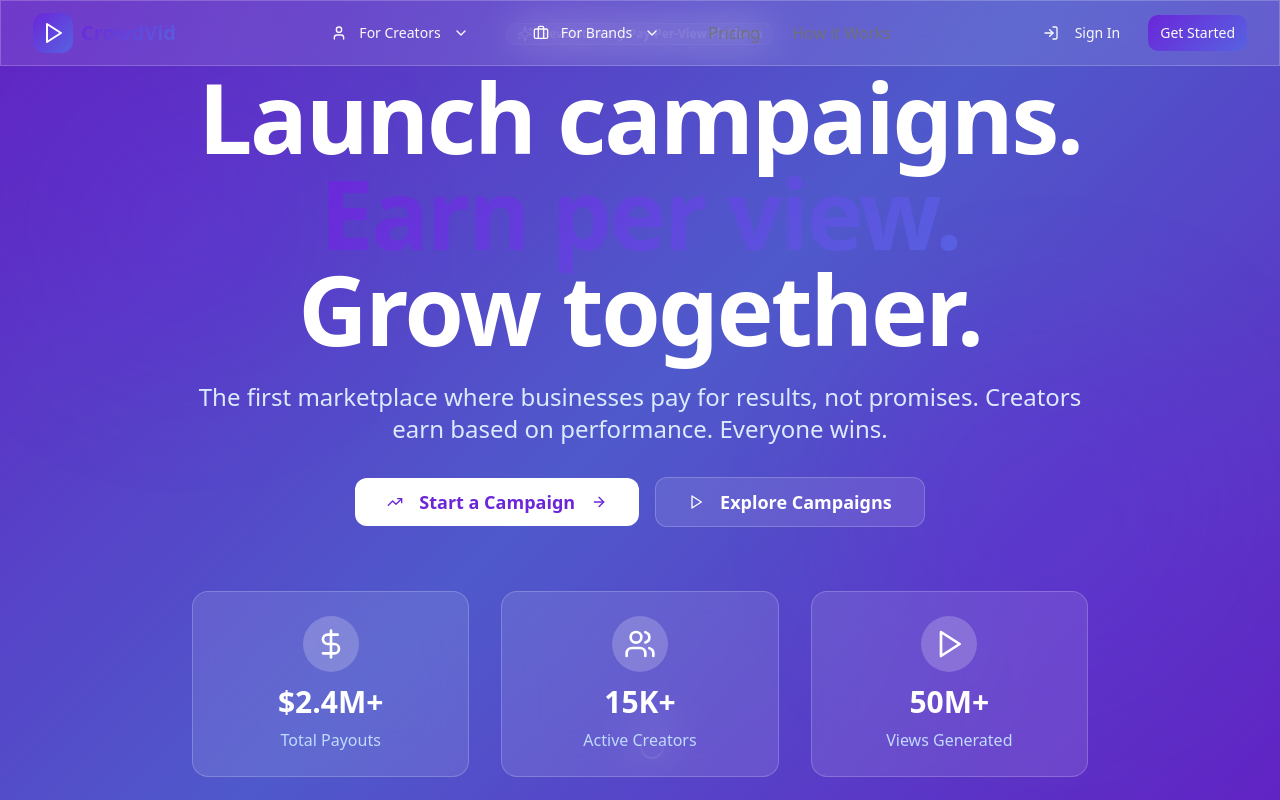
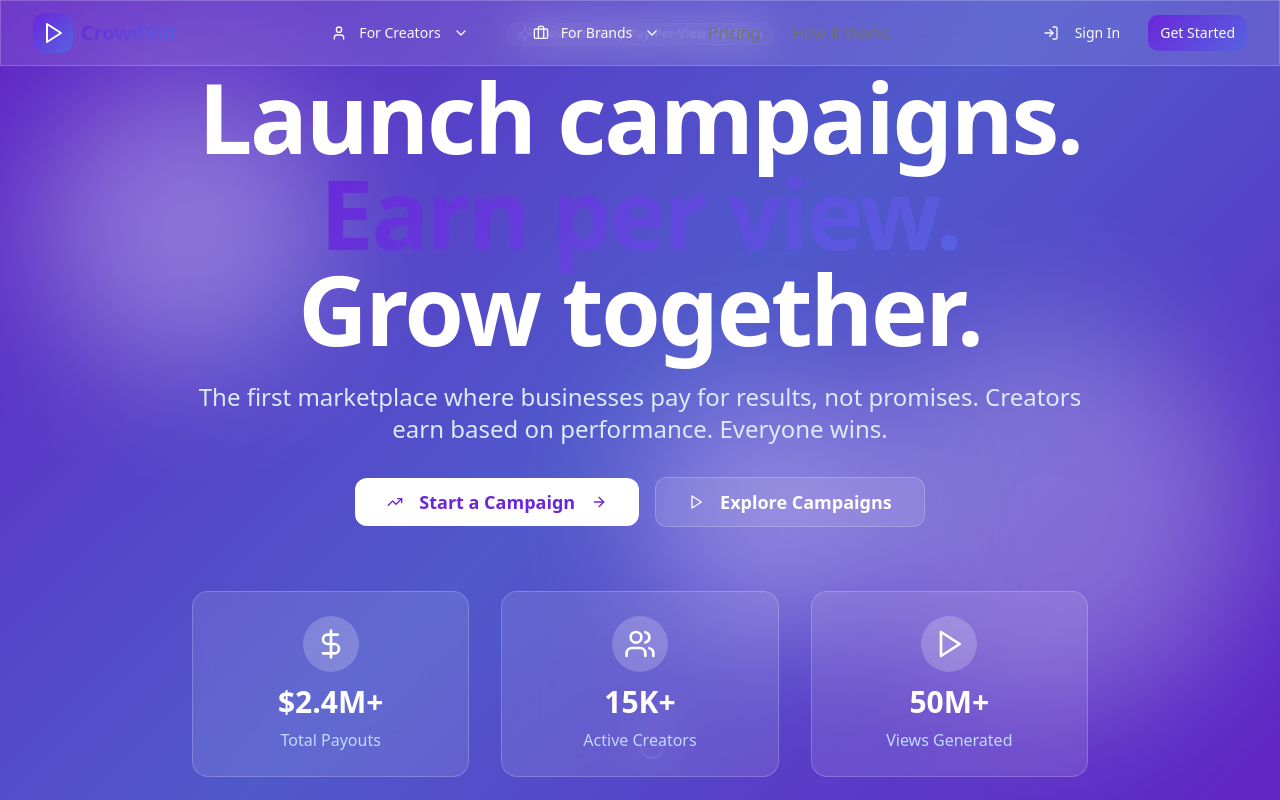
Before and after one commit to Mateo20-05/view-pay-grow, a React (Vite) app: page / in a window 1280 px wide. Shown: the top 800 px of the page. Built offline with nearby package versions, Linux system fonts and the light colour scheme.

Commit message:
Refactor: Adjust color scheme
Update the color scheme to incorporate more white with purple accents, as requested.

```diff
--- a/src/components/sections/HeroSection.tsx
+++ b/src/components/sections/HeroSection.tsx
@@ -15,9 +15,9 @@ export function HeroSection() {
       {/* Animated Background */}
       <div className="absolute inset-0 gradient-hero opacity-90"></div>
       <div className="absolute inset-0">
-        <div className="absolute top-20 left-10 w-72 h-72 bg-primary/20 rounded-full blur-3xl animate-float"></div>
-        <div className="absolute bottom-20 right-10 w-96 h-96 bg-accent/20 rounded-full blur-3xl animate-float" style={{ animationDelay: "2s" }}></div>
-        <div className="absolute top-1/2 left-1/2 transform -translate-x-1/2 -translate-y-1/2 w-64 h-64 bg-primary-glow/20 rounded-full blur-3xl animate-float" style={{ animationDelay: "4s" }}></div>
+        <div className="absolute top-20 left-10 w-72 h-72 bg-white/30 rounded-full blur-3xl animate-float"></div>
+        <div className="absolute bottom-20 right-10 w-96 h-96 bg-white/25 rounded-full blur-3xl animate-float" style={{ animationDelay: "2s" }}></div>
+        <div className="absolute top-1/2 left-1/2 transform -translate-x-1/2 -translate-y-1/2 w-64 h-64 bg-purple-200/40 rounded-full blur-3xl animate-float" style={{ animationDelay: "4s" }}></div>
       </div>
 
       <div className="relative z-10 max-w-7xl mx-auto px-4 sm:px-6 lg:px-8 text-center">
```
